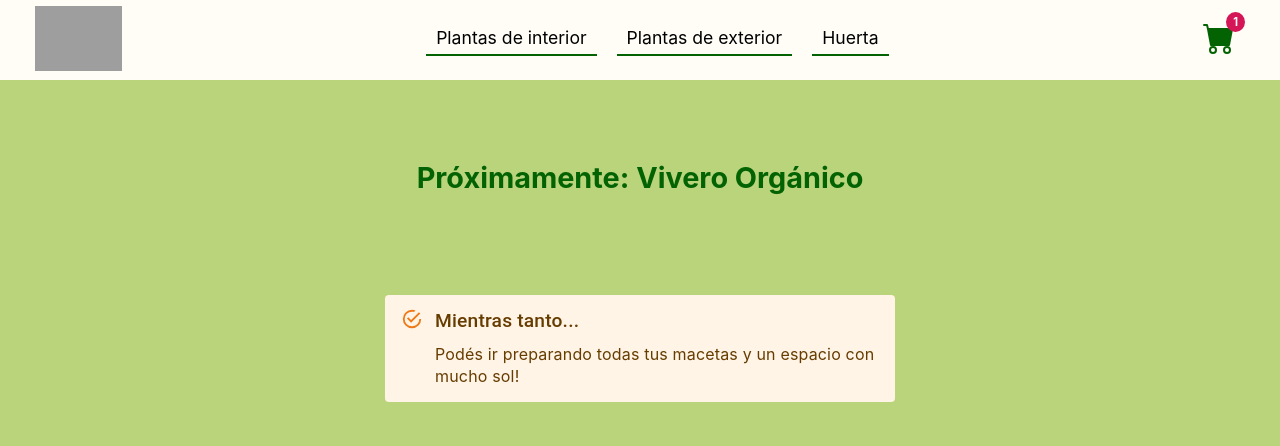
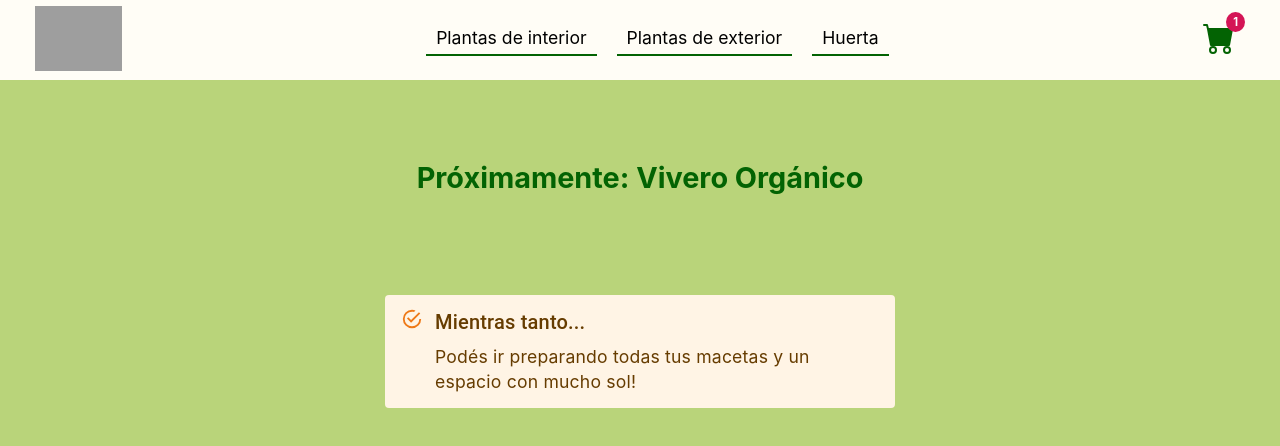
Before and after one commit to victorialaudg/react, a React (Create React App) app: page / in a window 1280 px wide. Shown: the top 446 px of the page. Built offline with nearby package versions, Linux system fonts and the light colour scheme; grey boxes are pictures that could not be loaded.

Commit message:
Probando Material UI

```diff
--- a/src/App.js
+++ b/src/App.js
@@ -9,8 +9,8 @@ function App() {
       <NavBar />
       <ItemListContainer greeting={"Próximamente: Vivero Orgánico"} />
       <div className="areaAlert">
-      <Alert severity="success" color="warning" style={{fontSize: '1rem'}}>
-        <AlertTitle style={{fontSize: '1.2rem'}}>Mientras tanto...</AlertTitle>
+      <Alert severity="success" color="warning" style={{fontSize: '1.1rem'}}>
+        <AlertTitle style={{fontSize: '1.25rem'}}>Mientras tanto...</AlertTitle>
          Podés ir preparando todas tus macetas y un espacio con mucho sol!
       </Alert>
       </div>
```
